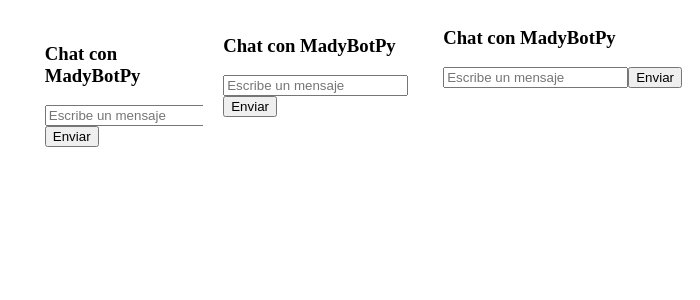
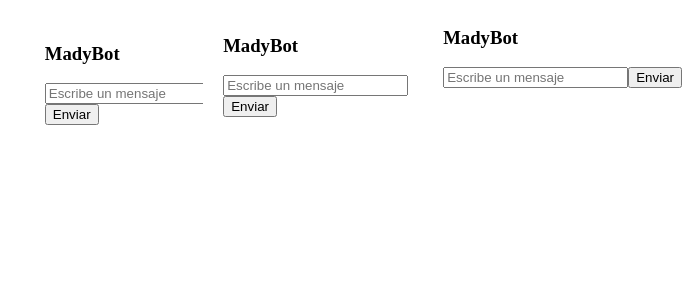
Before and after one commit to AgustinMadygraf/framebot, a Vue app: page / in a window 1280 px wide. Shown: the top 300 px of the page, without its empty margins (580-1280 px from the left). Built offline with nearby package versions, Linux system fonts and the light colour scheme.

Commit message:
fix: update chatbot header title from 'Chat con MadyBotPy' to 'MadyBot'

```diff
--- a/src/components/FrameBot.vue
+++ b/src/components/FrameBot.vue
@@ -5,7 +5,7 @@
 
       <!-- Chatbot -->
       <div class="chatbot">
-        <h3>Chat con MadyBotPy</h3>
+        <h3>MadyBot</h3>
         <input v-model="userMessage" placeholder="Escribe un mensaje" />
         <button @click="sendMessage">Enviar</button>
 
```
